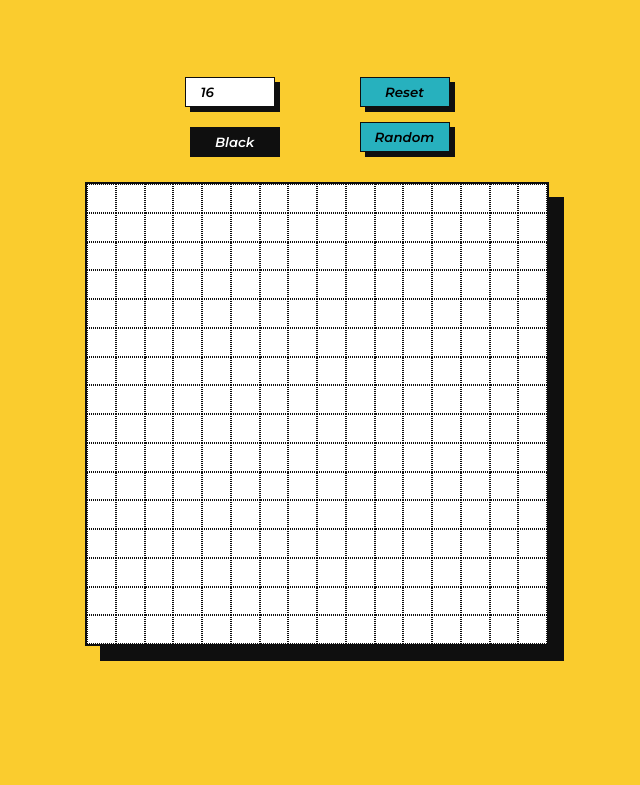
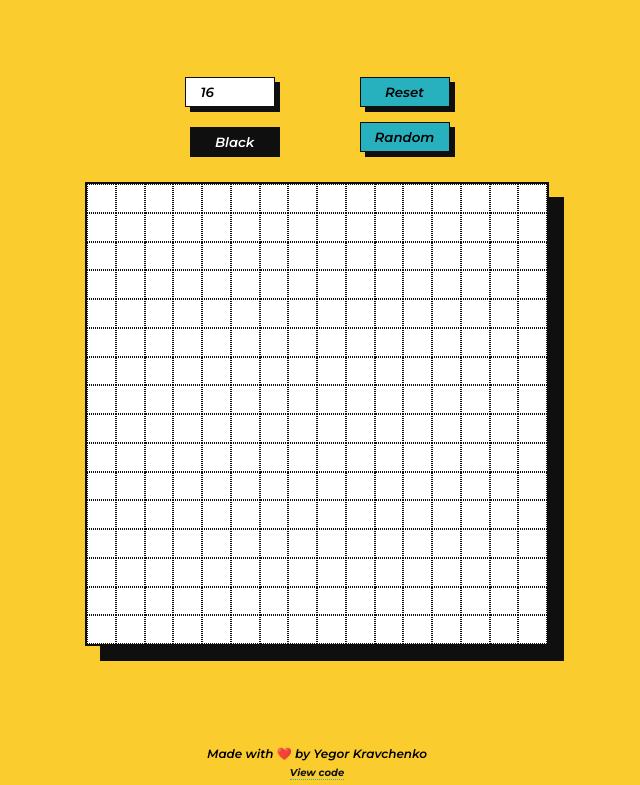
Before and after one commit to yegorkravchenko/etch-a-sketch, a plain HTML site: page index.html in a window 1280 px wide. Shown: the part 181-966 px from the top of the page, without its empty margins (323-963 px from the left). Before the commit the page ends 887 px from the top, so only its background shows below. Drawn offline with Linux system fonts and the light colour scheme.

Commit message:
Add footer

```diff
--- a/index.html
+++ b/index.html
@@ -22,6 +22,12 @@
             <!-- Grid generated by JavaScript -->
         </div>
     </main>
+    <footer class="footer">
+        <p class="footer__text">
+            Made with ❤️ by Yegor Kravchenko
+        </p>
+        <a href="https://github.com/yegorkravchenko/etch-a-sketch" class="footer__view-btn" target="_blank">View code</a>
+    </footer>
 
     <script src="app.js"></script>
 </body>
--- a/styles.css
+++ b/styles.css
@@ -91,7 +91,7 @@ button {
     background-color: white;
     border: 2px solid #0F0F0F;
     box-shadow: 15px 15px 0px #0F0F0F;
-    margin: 30px 0 60px 0;
+    margin: 30px 0 100px 0;
     height: 460px;
     width: 460px;
 }
@@ -108,3 +108,26 @@ button {
     background-color: white;
     border: 1px dotted #0F0F0F;
 }
+
+.footer {
+    text-align: center;
+    margin-bottom: 5px;
+}
+
+.footer__view-btn {
+    display: inline-block;
+    color: #0F0F0F;
+    border-bottom: 1px dotted #27B1BE;
+    font-weight: 700;
+    text-decoration: none;
+    margin-top: 5px;
+}
+
+.footer__view-btn:hover {
+    color: #27B1BE;
+}
+
+.footer__text {
+    font-size: 1.2rem;
+    font-weight: 600;
+}
```
